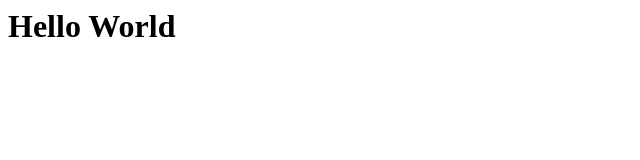
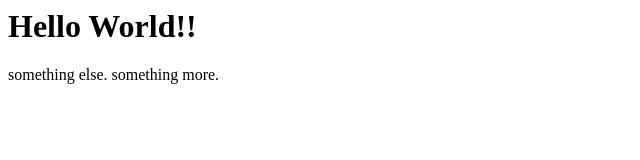
Before and after one commit to Binghamton-University-Design/arts-280d-starter-nuruchi1, a plain HTML site: page index.html in a window 1280 px wide. Shown: the whole page, without its empty margins (0-640 px from the left). Drawn offline with Linux system fonts and the light colour scheme.

Commit message:
something else

```diff
--- a/index.html
+++ b/index.html
@@ -2,11 +2,12 @@
 
 <html>
     <head>
-        <title>Hello World</title>
+        <title>Hello World!!</title>
     </head>
 
     <body>
-        <h1>Hello World</h1>
+        <h1>Hello World!!</h1>
+        <p>something else. something more.</p>
     </body>
 
 </html>
```
